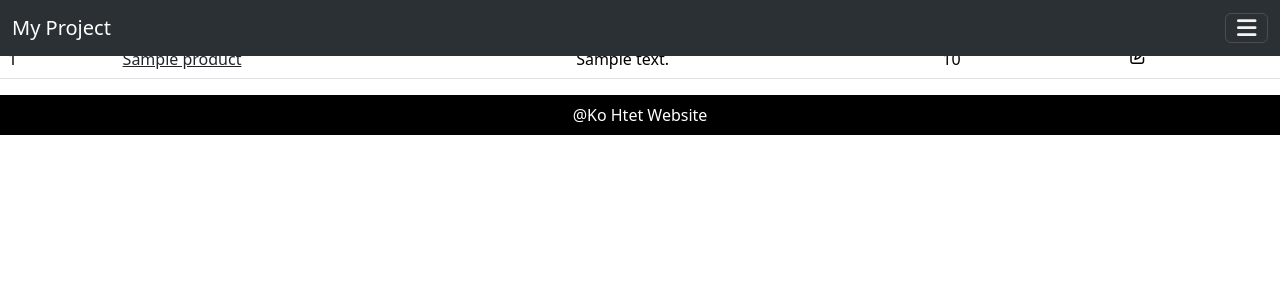
After one commit to Tokigin/phpcrudtemp, a PHP site: template view/table.php in a window 1280 px wide. The commit adds this page. Shown: the top 300 px of the page. Run offline with PHP 8.4, Linux system fonts and the light colour scheme; the template is opened without the code that fills it: most values are stand-ins (such as "Sample title", 1, 10 or a date in 2020); some libraries are stand-ins or nearby versions.

Commit message:
view table

```diff
--- a/add.php
+++ b/add.php
@@ -10,6 +10,10 @@ include "script/script.php";
         $msg = "New record created successfully";
         include "view/alert.php";
     }
+    // $check = isset($_GET['msg']);
+    // $msg = $check ? "New record created successfully" : "Error creating record";
+    // $check ? include "view/alert.php" : "";
+
     input("pid", "Product ID", "col-md-6", null);
     input("title", "Product Name", "col-md-6", null);
     input("des", "Description", null, null);
--- a/script/connection.php
+++ b/script/connection.php
@@ -48,7 +48,7 @@ function db_create($dbname)
 
 function db_get()
 {
-    $sql = "Select * from product";
+    $sql = "Select * from product ";
     return db_connect("kohtet", $sql, 1);
 }
 function img_encode($image)
--- a/script/script.php
+++ b/script/script.php
@@ -49,3 +49,8 @@ function upload($y)
         input($id, "Image $x", null, "file", true);
     }
 }
+function table()
+{
+    $products_data = db_get();
+    include "view/table.php";
+}
--- /dev/null
+++ b/view/table.php
@@ -0,0 +1,23 @@
+<table class="table table-hover">
+    <tr>
+        <th scope="col">ID</th>
+        <th scope="col">Name</th>
+        <th scope="col">Description</th>
+        <th scope="col">Price</th>
+        <th scope="col">Edit</th>
+    </tr>
+    <tbody class="table-group-divider">
+        <?php foreach ($products_data as $row) : array_map('htmlentities', $row); ?>
+            <tr>
+                <td><?php echo $row["productid"] ?></td>
+                <td><a class="text-dark" href="productdetail.php?id=<?php echo $row["productid"] ?>"><?php echo $row["productname"] ?></a></td>
+                <td><?php echo $row["description"] ?></td>
+                <td><?php echo $row["price"] ?></td>
+                <td><a href="edit.php?id=<?php echo $row["productid"] ?>" class="link-dark">
+                        <i class="fa-regular fa-pen-to-square" style="color: #000000;"></i>
+                    </a>
+                </td>
+            </tr>
+        <?php endforeach; ?>
+    </tbody>
+</table>
```
Also changed, not shown: list.php (added, +10 -0 lines), products.php (+6 -6 lines), test.php (+4 -8 lines).
